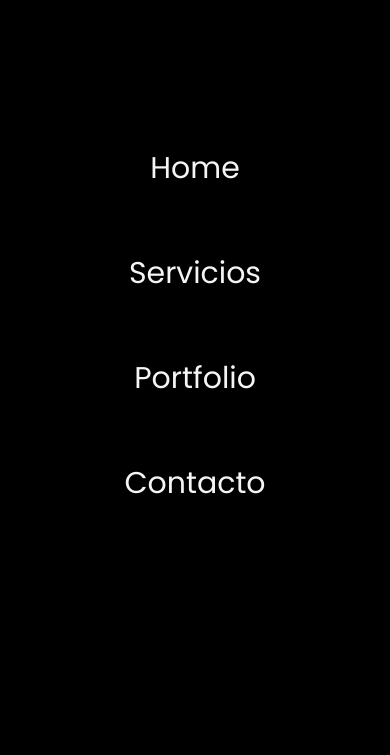
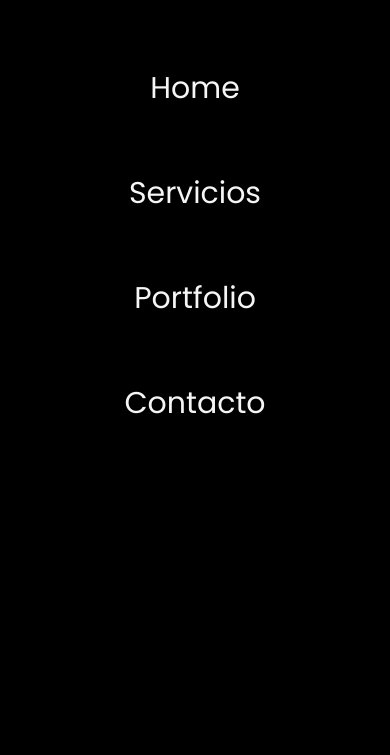
Before and after one commit to valenrey11/desafio-modulo-4, a plain HTML site: page index.html in a window 390 px wide. Both pictures are taken after a click on the button 344 px from the left and 47 px from the top of the page. Shown: the part 89-844 px from the top of the page. Drawn offline with Linux system fonts and the light colour scheme; no server answers.

Commit message:
mobile view & button window

```diff
--- a/componentes/header/header.css
+++ b/componentes/header/header.css
@@ -114,7 +114,7 @@
   flex-direction: column;
 }
 .header__ventana-links {
-  margin-top: 120px;
+  margin-top: 40px;
 }
 .header__ventana-links a {
   color: whitesmoke;
--- a/styles/index.css
+++ b/styles/index.css
@@ -12,7 +12,7 @@ body {
 
 .welcome {
   width: 100%;
-  height: 100vh;
+  height: calc(100vh - 95px);
   background-color: #141414;
   background-image: url(../media/fondo-tp-3.jpg);
   background-position: 18%;
```
